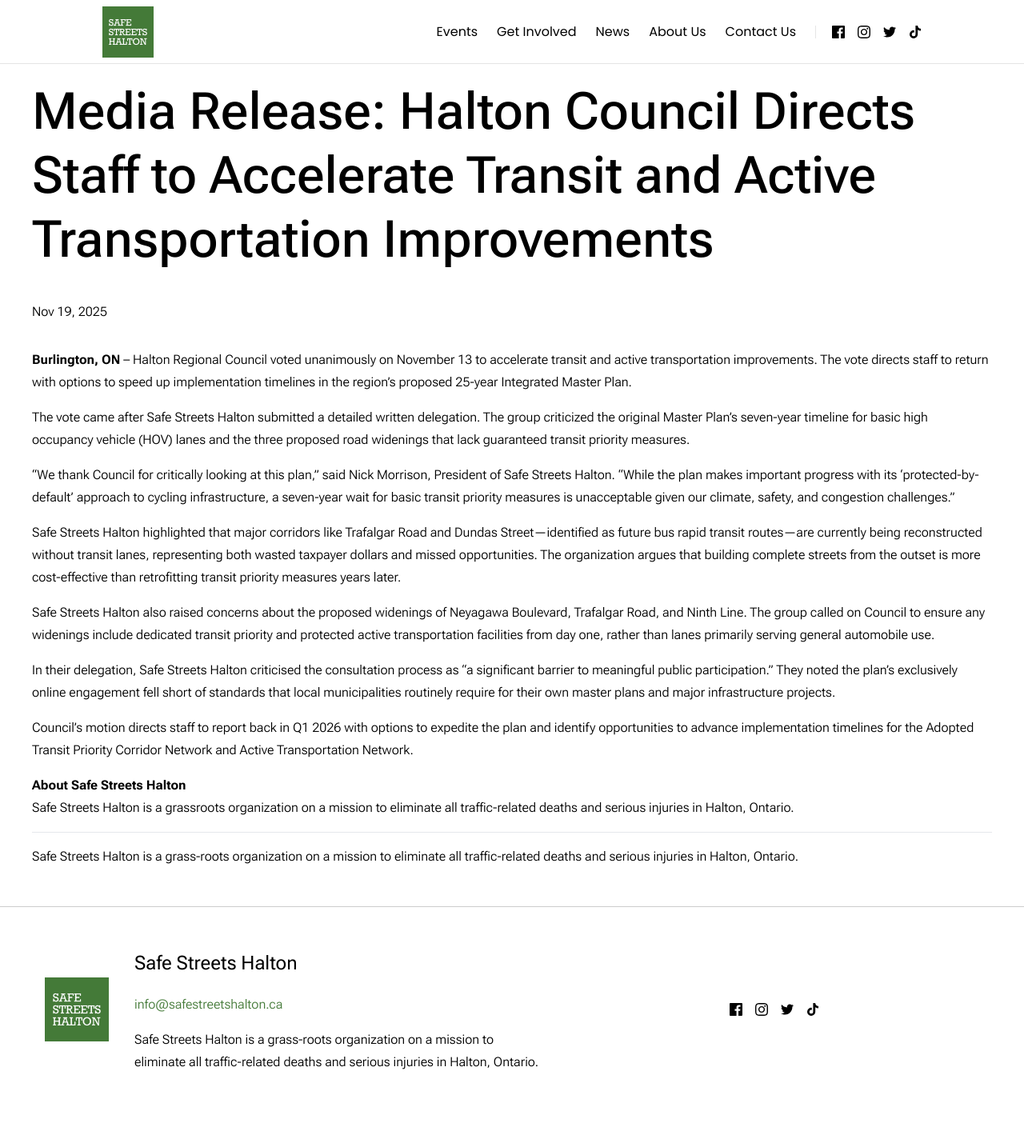
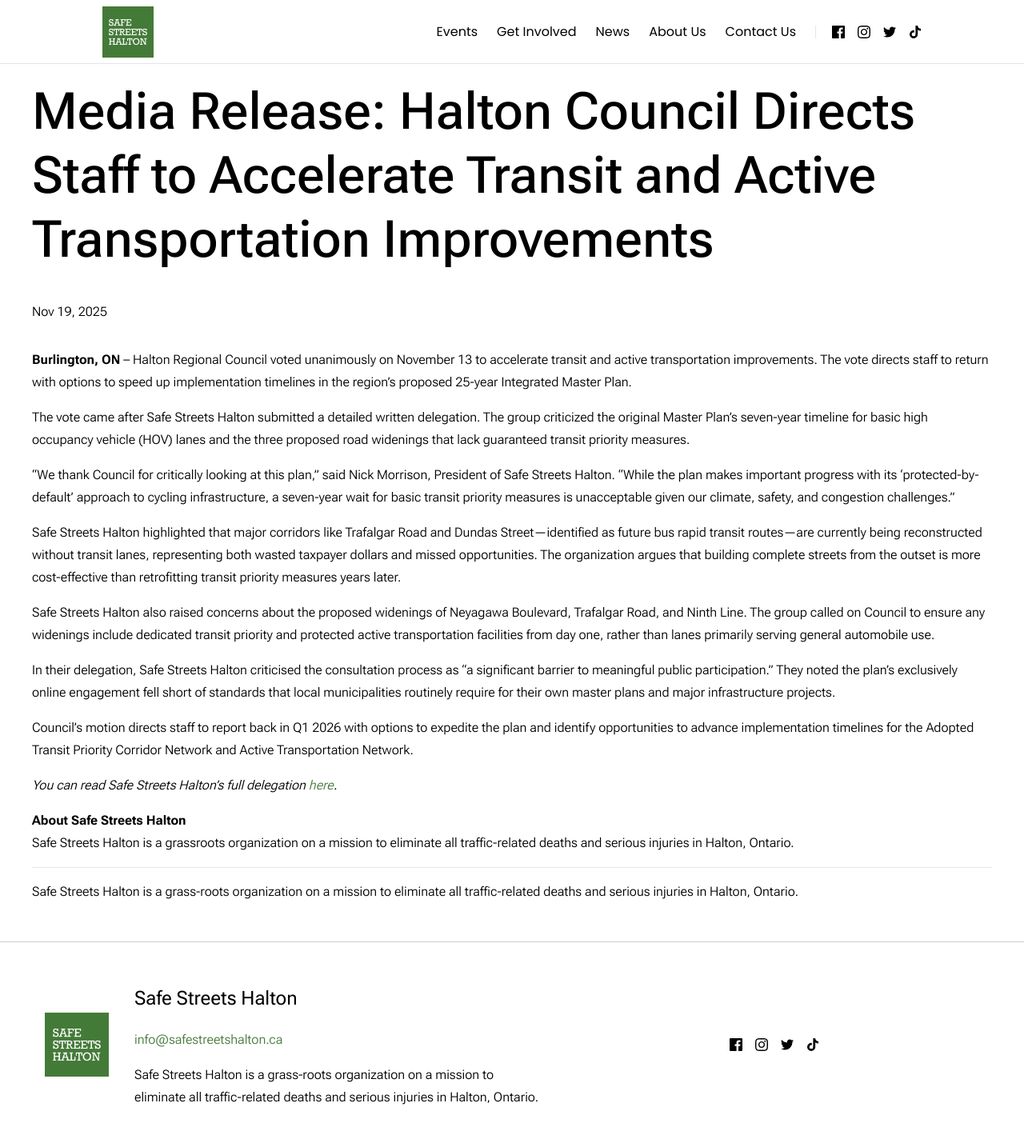
Before and after one commit to Safe-Streets-Halton/safe-streets-halton.github.io, a Jekyll site: the page built from _news/media-release-halton-transportation-plan-2025.markdown, in a window 1280 px wide. Shown: the whole page at 80% size. Built offline with Jekyll 4.4.1, drawn with Linux system fonts in a browser that asks for light colours; before the commit the page ends 1390 px from its top, so only the background shows below that.

Commit message:
Uploaded delegation for Halton Transportation Plan 2025.markdown

```diff
--- a/_news/media-release-halton-transportation-plan-2025.markdown
+++ b/_news/media-release-halton-transportation-plan-2025.markdown
@@ -20,5 +20,7 @@ In their delegation, Safe Streets Halton criticised the consultation process as
 
 Council's motion directs staff to report back in Q1 2026 with options to expedite the plan and identify opportunities to advance implementation timelines for the Adopted Transit Priority Corridor Network and Active Transportation Network.
 
+*You can read Safe Streets Halton's full delegation [here](/uploads/delegations/2025-Regional-Transportation-Plan-Comments.pdf).*
+
 **About Safe Streets Halton**\
 Safe Streets Halton is a grassroots organization on a mission to eliminate all traffic-related deaths and serious injuries in Halton, Ontario.
```
Also changed, not shown: 1 other file.
